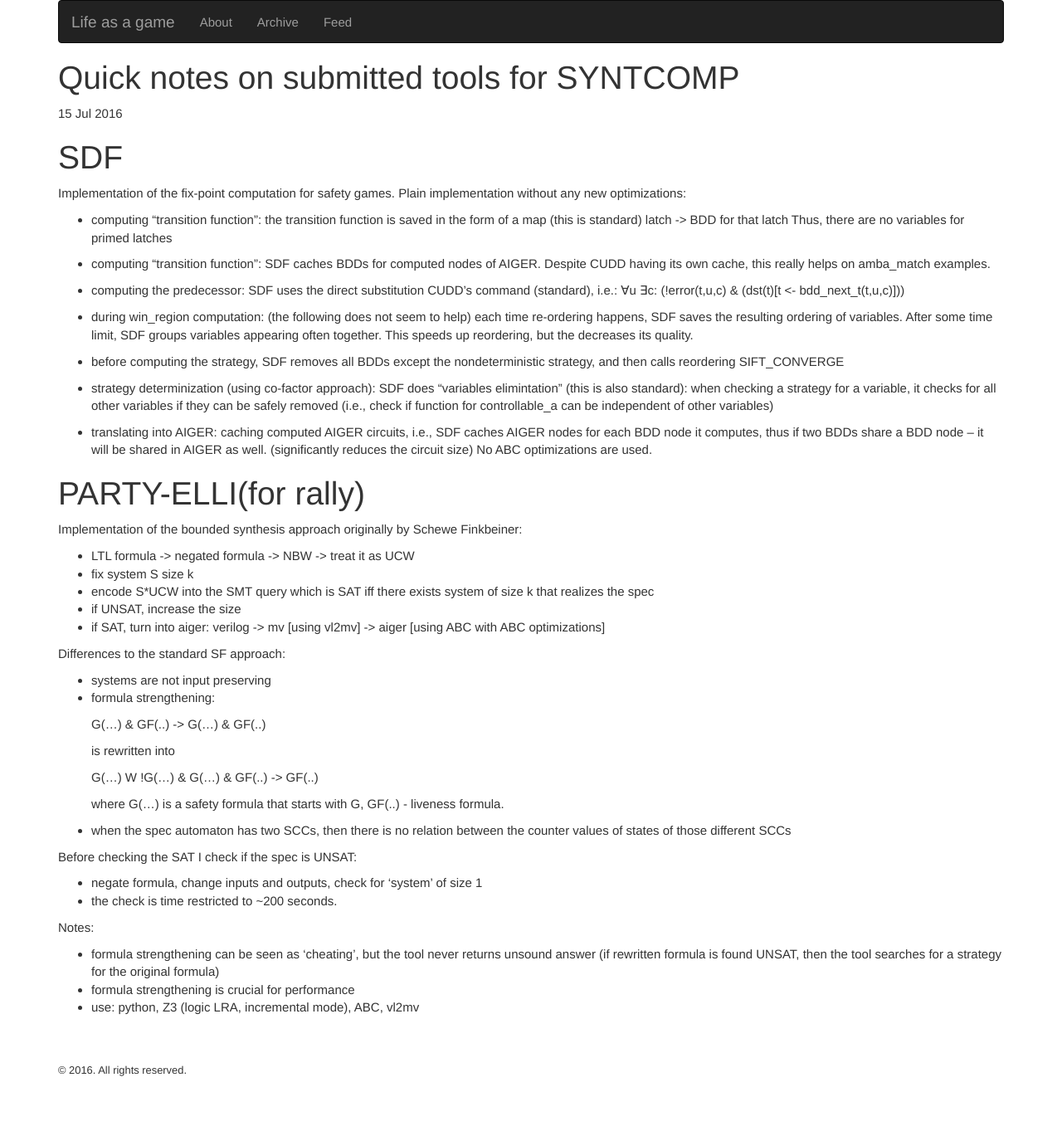
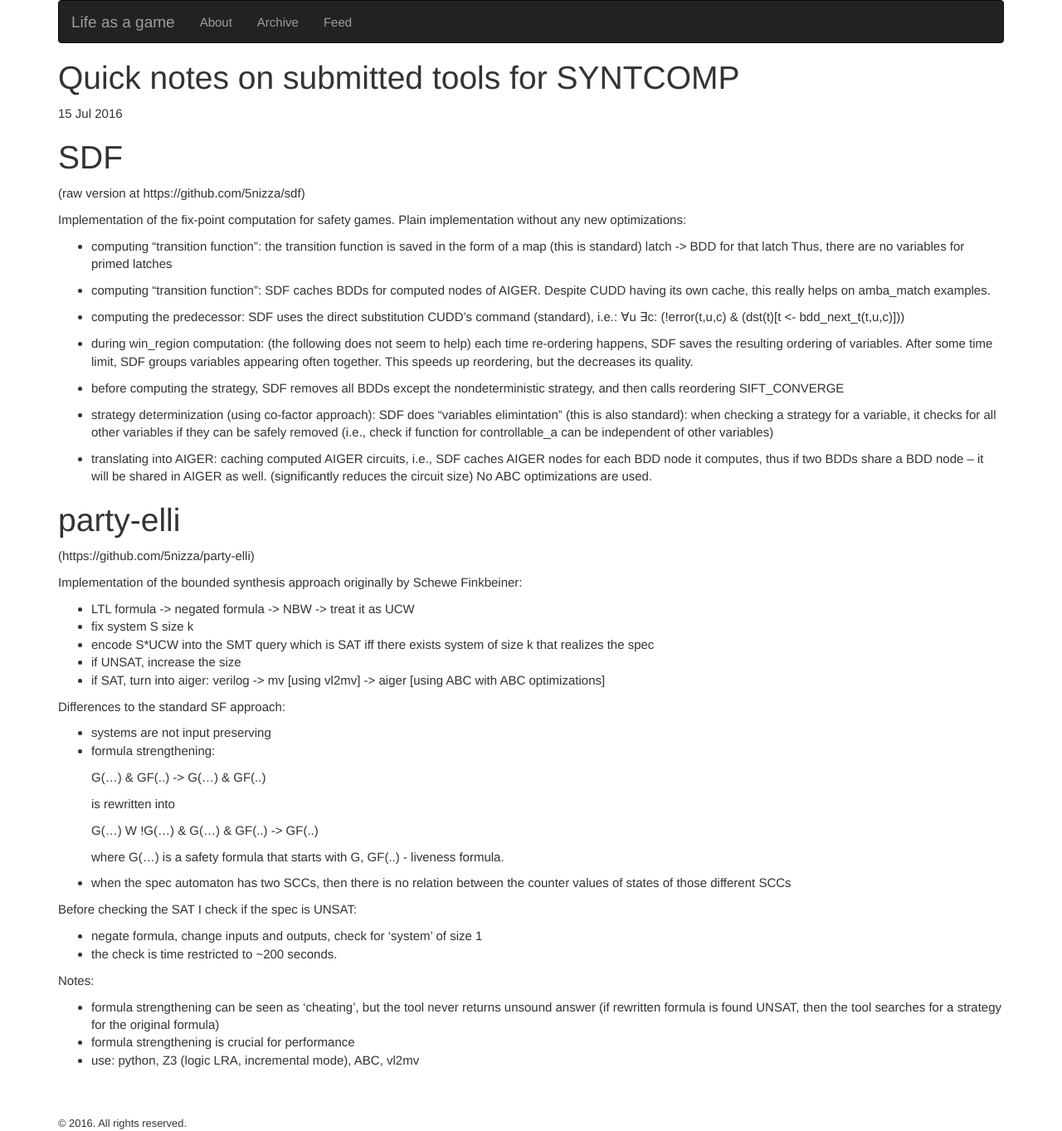
Before and after one commit to 5nizza/5nizza.github.io, a Jekyll site: the page built from _posts/2016-07-15-notes-on-syntcomp-my-solvers.md, in a window 1280 px wide. Shown: the whole page at 83% size. Built offline with Jekyll 4.4.1, drawn with Linux system fonts in a browser that asks for light colours; nearby versions of some CDN libraries; comment, search, counter and statistics services are not loaded; before the commit the page ends 1299 px from its top, so only the background shows below that.

Commit message:
added link

```diff
--- a/_posts/2016-07-15-notes-on-syntcomp-my-solvers.md
+++ b/_posts/2016-07-15-notes-on-syntcomp-my-solvers.md
@@ -6,6 +6,8 @@ layout: post
 
 
 # SDF
+
+(raw version at https://github.com/5nizza/sdf)
 
 Implementation of the fix-point computation for safety games.
 Plain implementation without any new optimizations:
@@ -51,7 +53,9 @@ Plain implementation without any new optimizations:
 
 
 
-# PARTY-ELLI(for rally)
+# party-elli
+
+(https://github.com/5nizza/party-elli)
 
 Implementation of the bounded synthesis approach originally by Schewe Finkbeiner:
 
```
